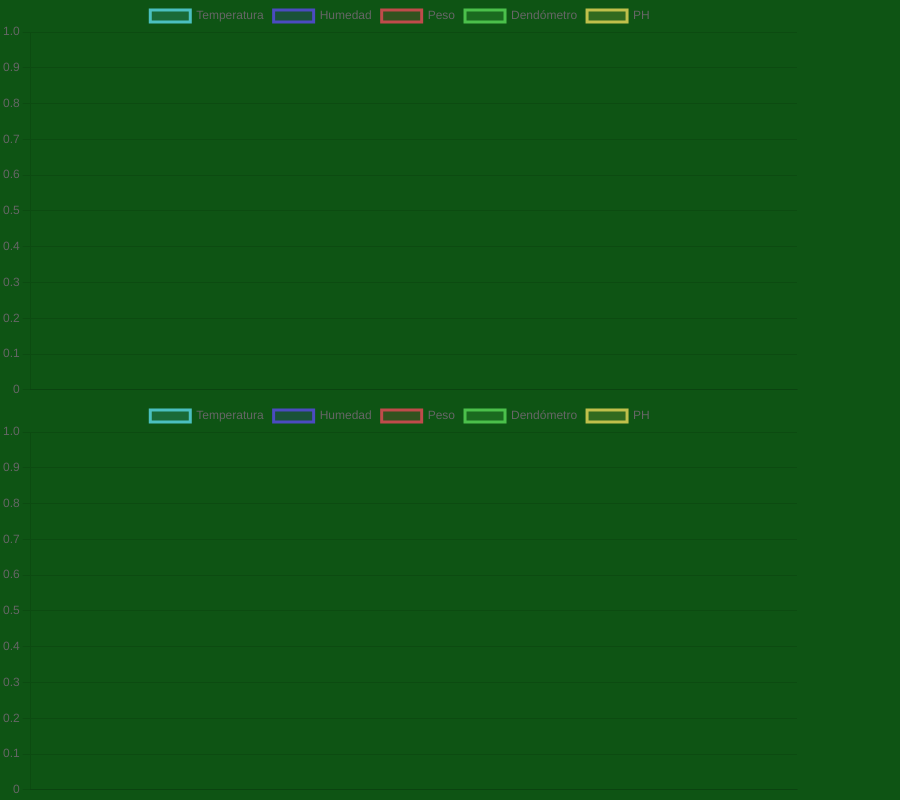
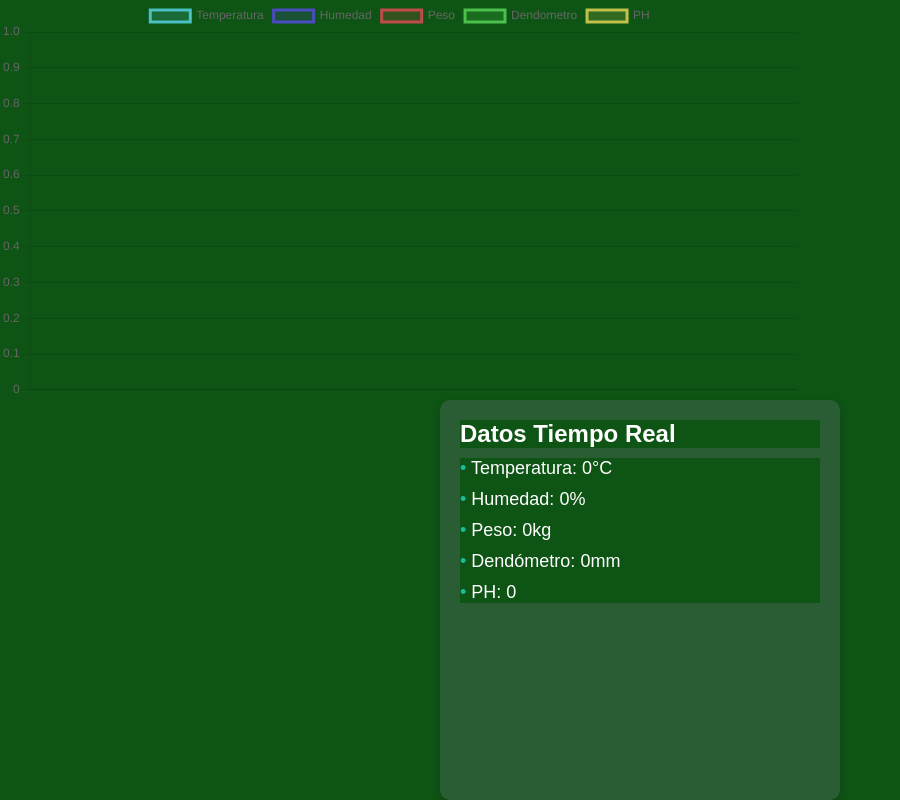
Before and after one commit to FJMoralB/CannaPotCasa, a React (Vite) app: page /Graficas in a window 1280 px wide. Shown: the part 190-990 px from the top of the page, without its empty margins (0-900 px from the left). Built offline with nearby package versions, Linux system fonts and the light colour scheme; no server answers; sample sign-in values are in the browser's storage.

Commit message:
cambio de datos

```diff
--- a/src/components/graficas/GraficoBD.jsx
+++ b/src/components/graficas/GraficoBD.jsx
@@ -10,7 +10,7 @@ const GraficoBD = () => {
       { label: 'Temperatura', data: [], borderColor: 'rgba(75, 192, 192, 1)', backgroundColor: 'rgba(75, 192, 192, 0.2)' },
       { label: 'Humedad', data: [], borderColor: 'rgba(75, 75, 192, 1)', backgroundColor: 'rgba(75, 75, 192, 0.2)' },
       { label: 'Peso', data: [], borderColor: 'rgba(192, 75, 75, 1)', backgroundColor: 'rgba(192, 75, 75, 0.2)' },
-      { label: 'Dendómetro', data: [], borderColor: 'rgba(75, 192, 75, 1)', backgroundColor: 'rgba(75, 192, 75, 0.2)' },
+      { label: 'Dendometro', data: [], borderColor: 'rgba(75, 192, 75, 1)', backgroundColor: 'rgba(75, 192, 75, 0.2)' },
       { label: 'PH', data: [], borderColor: 'rgba(192, 192, 75, 1)', backgroundColor: 'rgba(192, 192, 75, 0.2)' },
       // Agregar más datasets para otros parámetros si es necesario
     ]
--- /dev/null
+++ b/src/components/graficas/GraficoTiempoReal.css
@@ -0,0 +1,28 @@
+.datos-tiempo-real {
+    background-color: #2b5d34;
+    color: white;
+    padding: 20px;
+    border-radius: 10px;
+    max-width: 400px;
+    margin: 0 auto;
+    box-shadow: 0 4px 8px rgba(0, 0, 0, 0.2);
+  }
+
+  .datos-tiempo-real h2 {
+    margin-top: 0;
+  }
+
+  .datos-tiempo-real ul {
+    list-style-type: none;
+    padding: 0;
+  }
+
+  .datos-tiempo-real li {
+    margin: 10px 0;
+    font-size: 18px;
+  }
+
+  .datos-tiempo-real li::before {
+    content: "• ";
+    color: #1abc9c;
+  }
--- a/src/components/graficas/GraficoTiempoReal.jsx
+++ b/src/components/graficas/GraficoTiempoReal.jsx
@@ -1,44 +1,28 @@
 import React, { useEffect, useState } from 'react';
 import io from 'socket.io-client';
-import { Line } from 'react-chartjs-2';
-import 'chart.js/auto';
+import './GraficoTiempoReal.css'; // Importa el archivo CSS
 
 const socket = io('http://localhost:3001');
 
 const GraficoTiempoReal = () => {
-  const [data, setData] = useState({
-    labels: [],
-    datasets: [
-      { label: 'Temperatura', data: [], borderColor: 'rgba(75, 192, 192, 1)', backgroundColor: 'rgba(75, 192, 192, 0.2)' },
-      { label: 'Humedad', data: [], borderColor: 'rgba(75, 75, 192, 1)', backgroundColor: 'rgba(75, 75, 192, 0.2)' },
-      { label: 'Peso', data: [], borderColor: 'rgba(192, 75, 75, 1)', backgroundColor: 'rgba(192, 75, 75, 0.2)' },
-      { label: 'Dendómetro', data: [], borderColor: 'rgba(75, 192, 75, 1)', backgroundColor: 'rgba(75, 192, 75, 0.2)' },
-      { label: 'PH', data: [], borderColor: 'rgba(192, 192, 75, 1)', backgroundColor: 'rgba(192, 192, 75, 0.2)' },
-      // Agregar más datasets para otros parámetros si es necesario
-    ]
+  const [datos, setDatos] = useState({
+    temperatura: 0,
+    humedad: 0,
+    peso: 0,
+    dendometro: 0,
+    ph: 0
+    // Agrega más parámetros si es necesario
   });
 
   useEffect(() => {
     socket.on('nuevo-dato', (nuevoDato) => {
-      setData((prevData) => {
-        const newLabels = [...prevData.labels, nuevoDato.timestamp];
-        const newTemperaturas = [...prevData.datasets[0].data, nuevoDato.temperatura];
-        const newHumedades = [...prevData.datasets[1].data, nuevoDato.humedad];
-        const newPesos = [...prevData.datasets[2].data, nuevoDato.peso];
-        const newDendometros = [...prevData.datasets[3].data, nuevoDato.dendometro];
-        const newPhs = [...prevData.datasets[4].data, nuevoDato.ph];
-
-        return {
-          labels: newLabels,
-          datasets: [
-            { ...prevData.datasets[0], data: newTemperaturas },
-            { ...prevData.datasets[1], data: newHumedades },
-            { ...prevData.datasets[2], data: newPesos },
-            { ...prevData.datasets[3], data: newDendometros },
-            { ...prevData.datasets[4], data: newPhs },
-            // Agregar datos para otros parámetros si es necesario
-          ],
-        };
+      setDatos({
+        temperatura: nuevoDato.temperatura,
+        humedad: nuevoDato.humedad,
+        peso: nuevoDato.peso,
+        dendometro: nuevoDato.dendometro,
+        ph: nuevoDato.ph
+        // Actualiza más parámetros si es necesario
       });
     });
 
@@ -47,7 +31,19 @@ const GraficoTiempoReal = () => {
     };
   }, []);
 
-  return <Line data={data} />;
+  return (
+    <div className="datos-tiempo-real">
+      <h2>Datos Tiempo Real</h2>
+      <ul>
+        <li>Temperatura: {datos.temperatura}°C</li>
+        <li>Humedad: {datos.humedad}%</li>
+        <li>Peso: {datos.peso}kg</li>
+        <li>Dendómetro: {datos.dendometro}mm</li>
+        <li>PH: {datos.ph}</li>
+        {/* Agrega más elementos de lista para otros parámetros si es necesario */}
+      </ul>
+    </div>
+  );
 };
 
 export default GraficoTiempoReal;
```
